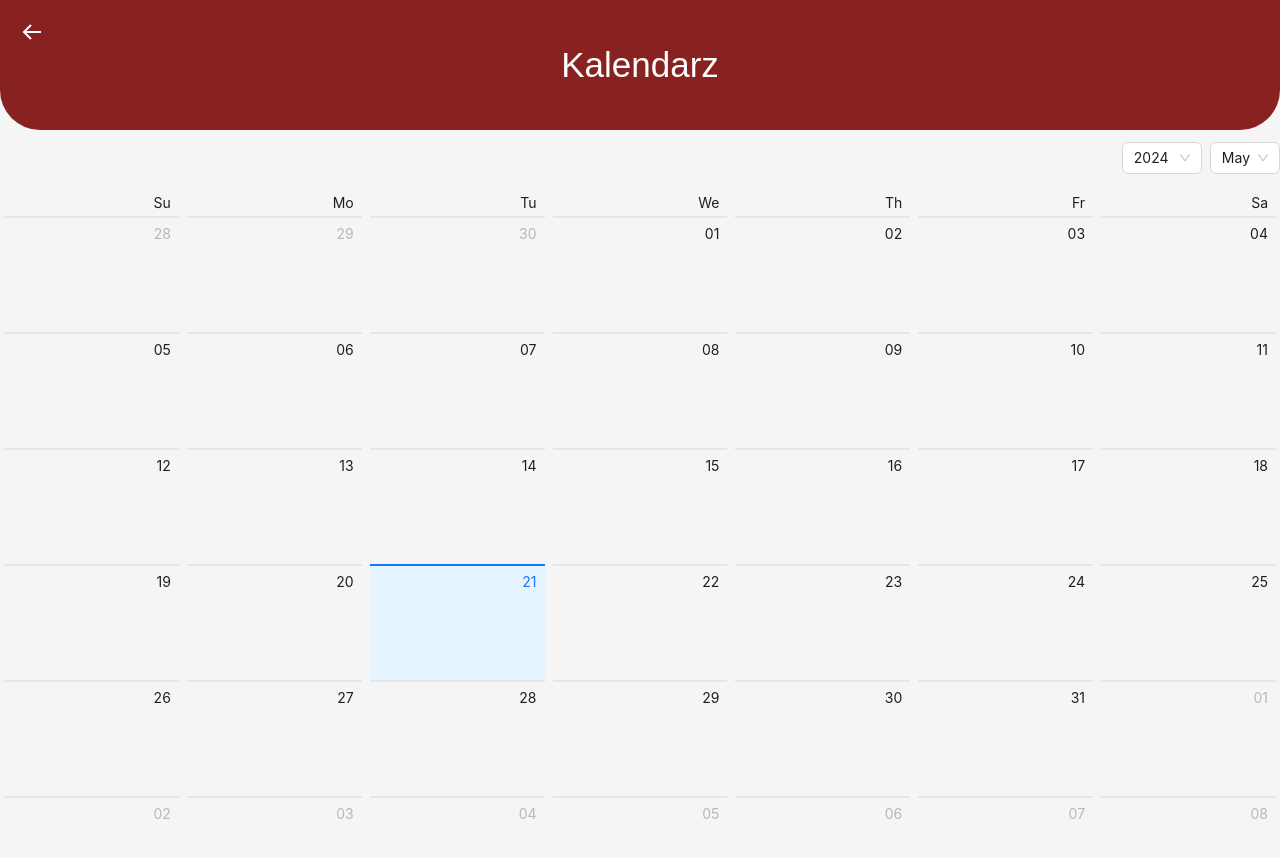
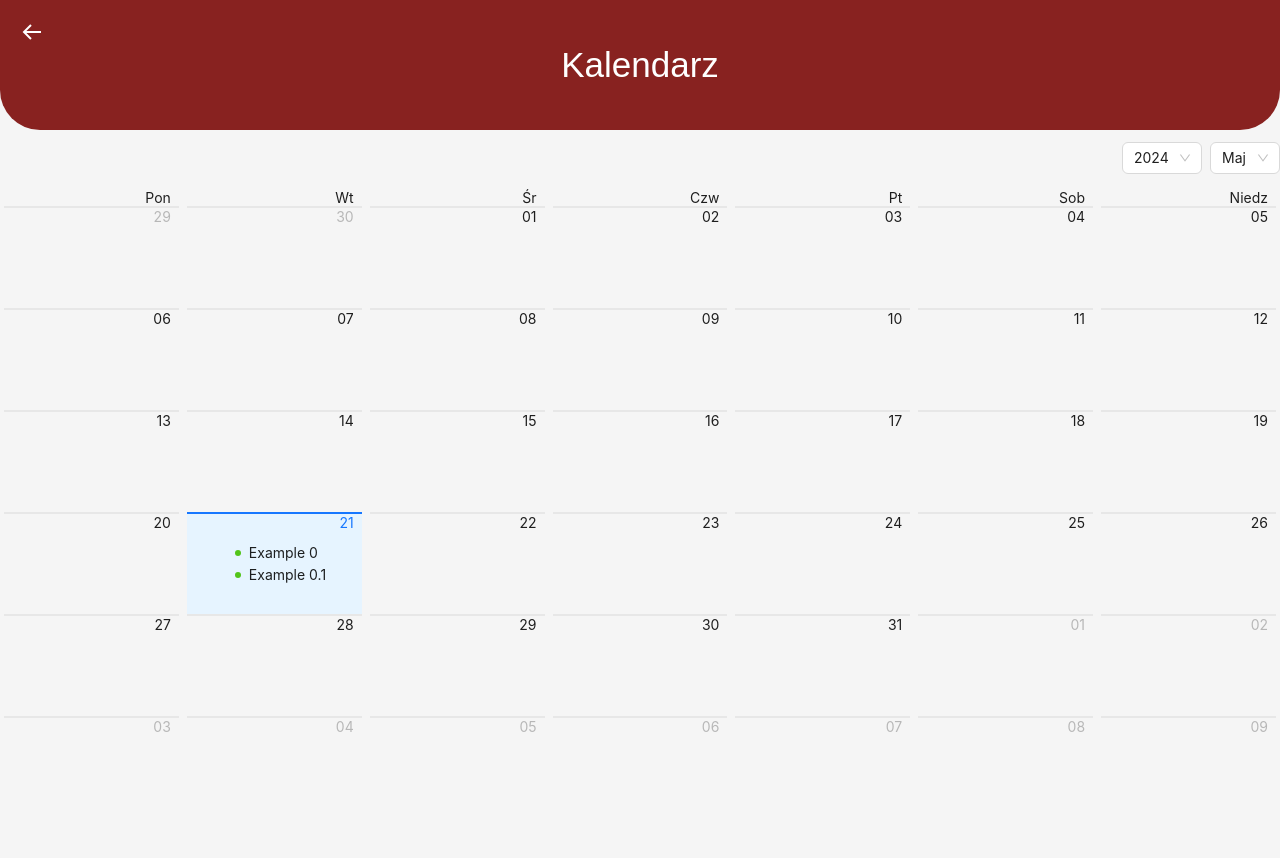
Before and after one commit to katwyp4/student_app, a React (Create React App) app in the folder client/: page /calendar in a window 1280 px wide. Shown: the top 858 px of the page. After the commit the page ends 826 px from the top, so only its background shows below. Built offline with nearby package versions, Linux system fonts and the light colour scheme.

Commit message:
5. Zamiana języka na polski. Dodanie mozłiwosci zobaczyc szczegolnosci wydarzen

```diff
--- a/client/src/pages/Calendar/Calendar.jsx
+++ b/client/src/pages/Calendar/Calendar.jsx
@@ -1,40 +1,86 @@
-import React, { useEffect } from 'react';
-import {Badge, Calendar, ConfigProvider} from 'antd';
+import React, {useEffect, useState} from 'react';
+import {Badge, Calendar, ConfigProvider, Modal} from 'antd';
 import { BiArrowBack } from "react-icons/bi";
 import { useNavigate } from 'react-router-dom';
+import plPl from 'antd/es/locale/pl_PL'
+import dayjs from 'dayjs';
+import 'dayjs/locale/pl';
+dayjs.locale('pl');
 
 let dayEvent = [
     {
         year: 2024,
-        month: 8,
-        day: 24,
+        month: 5,
+        day: 21,
         type: "success",
-        content: "Example 1"
+        content: "Example 0",
+        details: "Cos tam cos tam"
     },
     {
         year: 2024,
-        month: 8,
-        day: 25,
+        month: 5,
+        day: 21,
         type: "success",
-        content: "Example 2"
+        content: "Example 0.1",
+        details: "Cos tam cos tam"
     },
     {
         year: 2024,
         month: 9,
+        day: 24,
+        type: "success",
+        content: "Example 1",
+        details: "Cos tam cos tam2222"
+    },
+    {
+        year: 2024,
+        month: 9,
+        day: 25,
+        type: "success",
+        content: "Example 2",
+        details: "Cos tam cos tam2222333"
+    },
+    {
+        year: 2024,
+        month: 10,
         day: 15,
         type: "success",
-        content: "Example 3"
+        content: "Example 3",
+        details: "Cos tam cos tam1243rwer"
     },
     {
         year: 2023,
         month: 9,
         day: 15,
         type: "success",
-        content: "Example 4"
+        content: "Example 4",
+        details: "Cos tam cos tam LOREM"
     }
 ]
 export default function Calendar_fun(){
     let navigate = useNavigate();
+    const [isModalOpen, setIsModalOpen] = useState(false);
+    const [selectedDay, setSelectedDay] = useState(null);
+    const [selectedMonth, setSelectedMonth] = useState(null);
+    const [selectedMonthTxt, setSelectedMonthTxt] = useState(null);
+    const [selectedYear, setSelectedYear] = useState(null);
+
+    const handleOk = () => {
+        setIsModalOpen(false);
+    };
+
+    const handleCancel = () => {
+        setIsModalOpen(false);
+    };
+
+    const onSelect = (value) => {
+        if(selectedMonth===value.month()+1 && selectedYear === value.year()) setIsModalOpen(true);
+        setSelectedDay(value.date());
+        setSelectedMonth(value.month()+1);
+        setSelectedMonthTxt(value.format('MMMM'));
+        setSelectedYear(value.year());
+
+    };
 
     useEffect(() => {
         document.body.style.background = '#f5f5f5'
@@ -47,7 +93,7 @@ export default function Calendar_fun(){
     const getListData = (value) => {
         const listData = dayEvent.filter(event =>
             event.year === value.year() &&
-           event.month === value.month() &&
+            event.month === (value.month()+1) &&
             event.day === value.date()
         );
         return listData || [];
@@ -57,20 +103,25 @@ export default function Calendar_fun(){
         return (
             <ul className="events">
                 {listData.map((item) => (
-                    <li key={item.content}>
-                        <Badge status={item.type} text={item.content} />
-                    </li>
+                    <Badge status={item.type} text={item.content}/>
                 ))}
             </ul>
         );
     };
+    const cellRender = (current) => {
+        return dateCellRender(current);
+    };
     return (
-        <ConfigProvider
+        <ConfigProvider locale={plPl}
                         theme={{
                             components: {
                                 Calendar: {
                                     fullBg: '#f5f5f5',
+
                                 },
+                            },
+                            token: {
+                                controlHeightSM: 10,
                             },
                         }}
         >
@@ -102,11 +153,20 @@ export default function Calendar_fun(){
       `}</style>
             <div className="calendar-header">
                 <div className="back-button" onClick={handleBackToMenu}>
-                    <BiArrowBack />
+                    <BiArrowBack/>
                 </div>
-                Kalendarz</div>
-            <Calendar dateCellRender={dateCellRender}/>
-
+                Kalendarz
+            </div>
+            <Calendar cellRender={cellRender} onSelect={onSelect}/>
+            <Modal title={selectedDay && selectedMonthTxt ? `${selectedDay} ${selectedMonthTxt}` : 'Basic Modal'}
+                   open={isModalOpen} onOk={handleOk} onCancel={handleCancel}>
+                {getListData(dayjs(`${selectedYear}-${selectedMonth}-${selectedDay}`)).map((event, index) => (
+                    <div key={index}>
+                        <p>{event.content}</p>
+                        <p>{event.details}</p>
+                    </div>
+                ))}
+            </Modal>
         </ConfigProvider>
     );
 };
```
Lines whose indentation alone changed are shown as unchanged.
